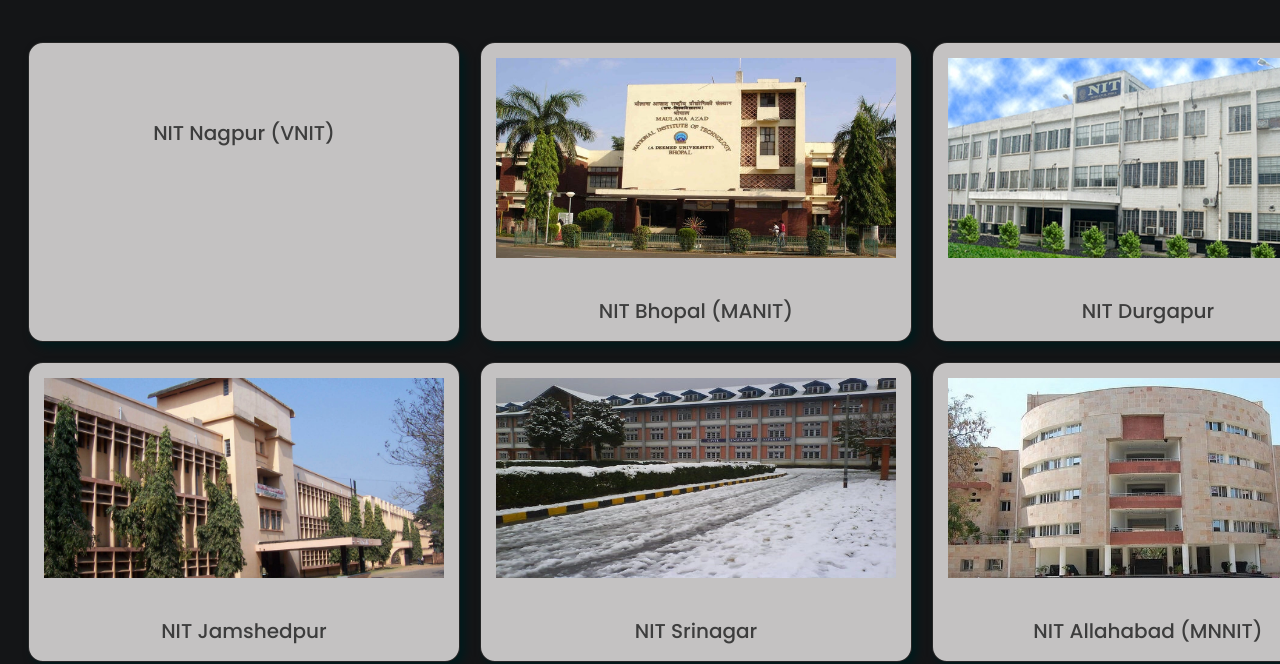
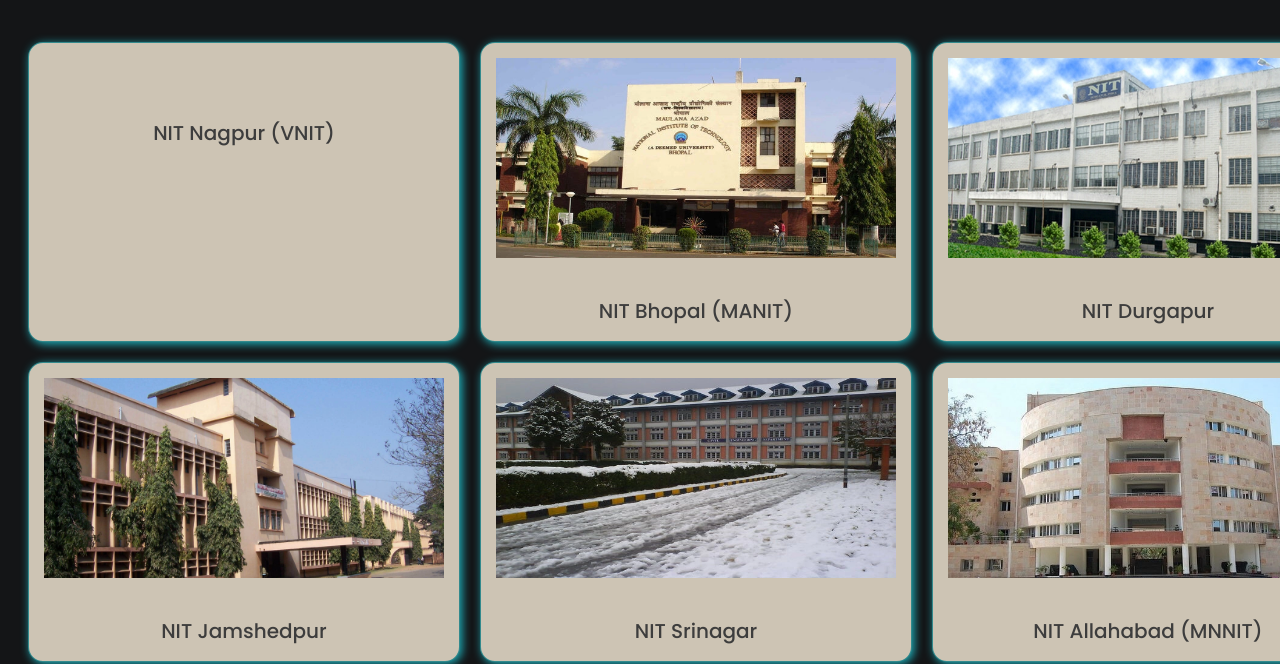
Before and after one commit to AjaySh1/ViswaVidyalaya, a plain HTML site: page VishwaVidyalaya-main/VISHWAVIDYALAYA/all_nits_page.html in a window 1280 px wide. Shown: the part 176-840 px from the top of the page. Drawn offline with Linux system fonts and the light colour scheme.

Commit message:
Update nit.css

```diff
--- a/VishwaVidyalaya-main/VISHWAVIDYALAYA/nit.css
+++ b/VishwaVidyalaya-main/VISHWAVIDYALAYA/nit.css
@@ -88,14 +88,14 @@ img{
 
 }
 .nit_name{
-    background-color: rgba(240, 238, 238, 0.8);
-    border: 1px solid rgba(0, 0, 0, 0.8);
+    background-color:rgb(205, 196, 180);
+    border: 1px solid rgba(13, 124, 132, 0.8);
     padding: 15px;
     font-size: 20px;
     text-align: center;
     margin: 10px 10px;
     border-radius: 15px;
-    box-shadow: 5px 5px 10px rgb(0, 26, 28);
+    box-shadow: 2px 2px  10px rgb(31, 179, 190);
 
 }
 a{
```
